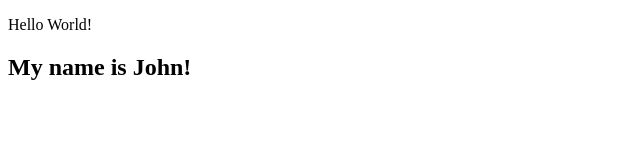
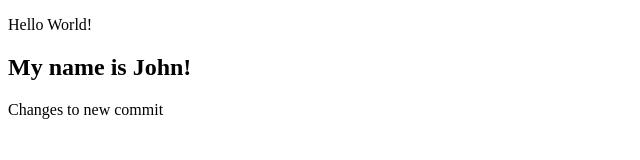
Before and after one commit to ElizarAitbek/ts-js, a plain HTML site: page index.html in a window 1280 px wide. Shown: the whole page, without its empty margins (0-640 px from the left). Drawn offline with Linux system fonts and the light colour scheme.

Commit message:
index.html mod

```diff
--- a/index.html
+++ b/index.html
@@ -9,6 +9,7 @@
 <body>
     <p>Hello World!</p>
     <h2>My name is John!</h2>
+    <p>Changes to new commit</p>
     <script src="/js/script.js"></script>
 </body>
 </html>
```
